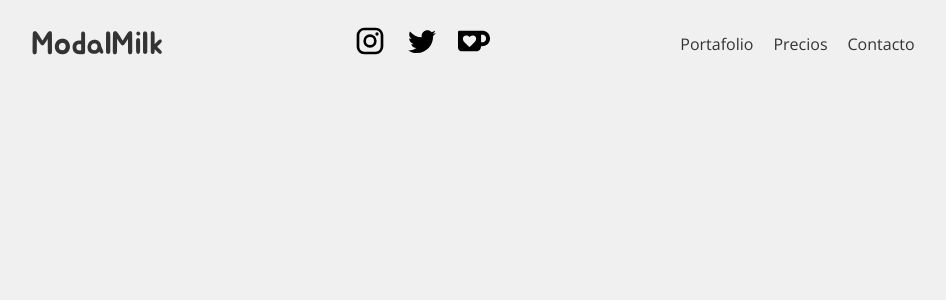
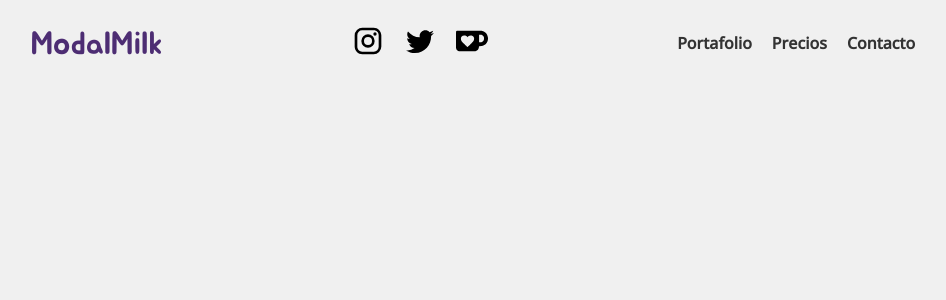
Before and after one commit to carlosreyesweb/modalmilk.art, a Next.js app: page / in a window 1280 px wide. Shown: the top 300 px of the page, without its empty margins (167-1113 px from the left). Built offline with nearby package versions, Linux system fonts and the light colour scheme.

Commit message:
add animation to navbar links

```diff
--- a/src/atoms/nav-link/nav-link.module.css
+++ b/src/atoms/nav-link/nav-link.module.css
@@ -1,7 +1,22 @@
 .link {
   color: var(--font-color);
+  font-weight: var(--medium);
+}
+
+.link::after {
+  content: '';
+  display: block;
+  height: 2px;
+  background-color: var(--primary);
+  transition: transform 0.2s;
+  transform-origin: center;
+  transform: scaleX(0);
 }
 
 .link:hover {
-  color: var(--secondary);
+  color: var(--primary);
 }
+
+.link:hover::after {
+  transform: scaleX(1);
+}
--- a/src/molecules/logo/logo.jsx
+++ b/src/molecules/logo/logo.jsx
@@ -1,12 +1,18 @@
 import classNames from 'classnames'
 import styles from './logo.module.css'
 
-export default function Logo({ className, ...props }) {
+export default function Logo({ className, withLink, ...props }) {
   const h1Class = classNames(styles.logo, className)
 
   return (
     <h1 className={h1Class} {...props}>
-      <a className={styles.innerLink} href="https://modalmilk.art">ModalMilk</a>
+      {withLink ? (
+        <a className={styles.innerLink} href="https://modalmilk.art">
+          ModalMilk
+        </a>
+      ) : (
+        'ModalMilk'
+      )}
     </h1>
   )
 }
--- a/src/molecules/logo/logo.module.css
+++ b/src/molecules/logo/logo.module.css
@@ -2,8 +2,9 @@
   font-family: 'Jua', sans-serif;
   font-weight: var(--display);
   margin: 0;
+  color: var(--primary);
 }
 
 .innerLink {
-  color: var(--font-color);
+  color: var(--primary);
 }
--- a/src/organisms/navbar/navbar.jsx
+++ b/src/organisms/navbar/navbar.jsx
@@ -6,7 +6,7 @@ import styles from './navbar.module.css'
 export default function Navbar(props) {
   return (
     <nav className={styles.container}>
-      <Logo className={styles.logo} />
+      <Logo className={styles.logo} withLink />
       <SocialMedia />
       <Navigation />
     </nav>
```
